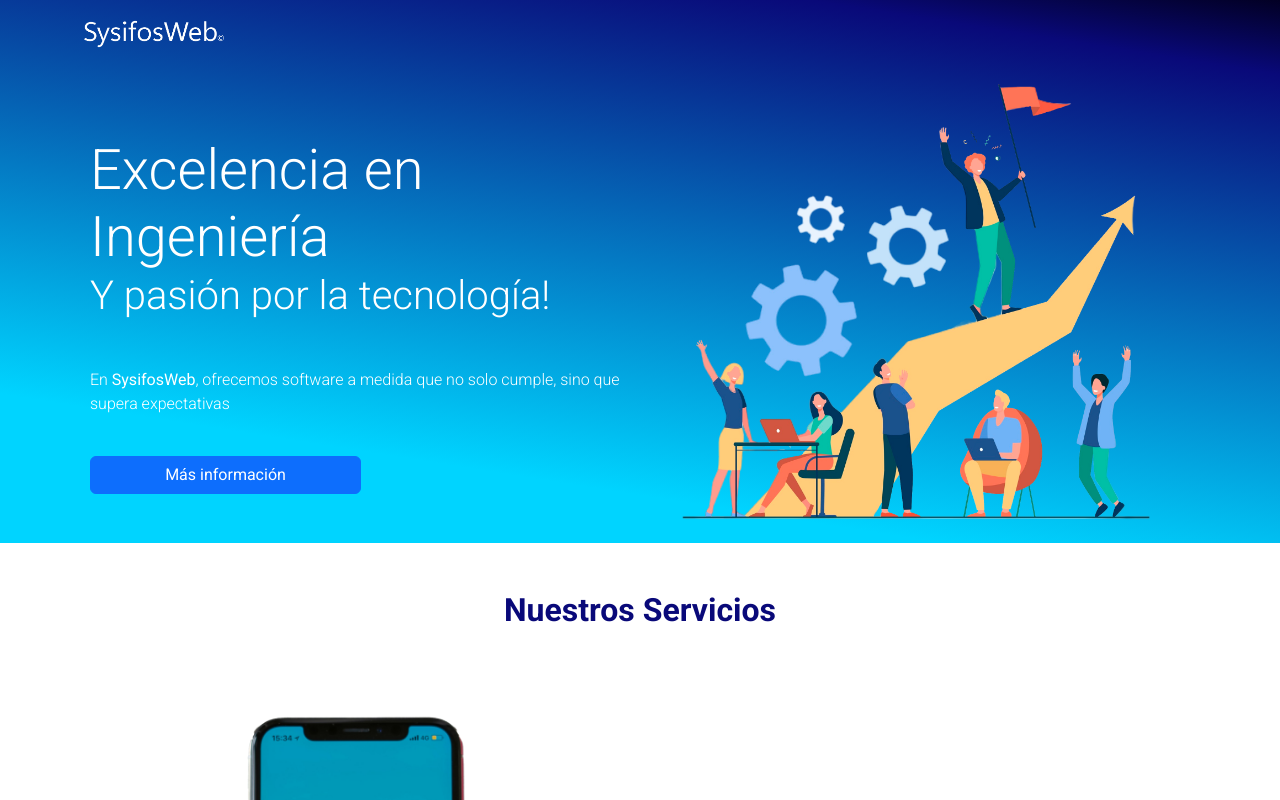
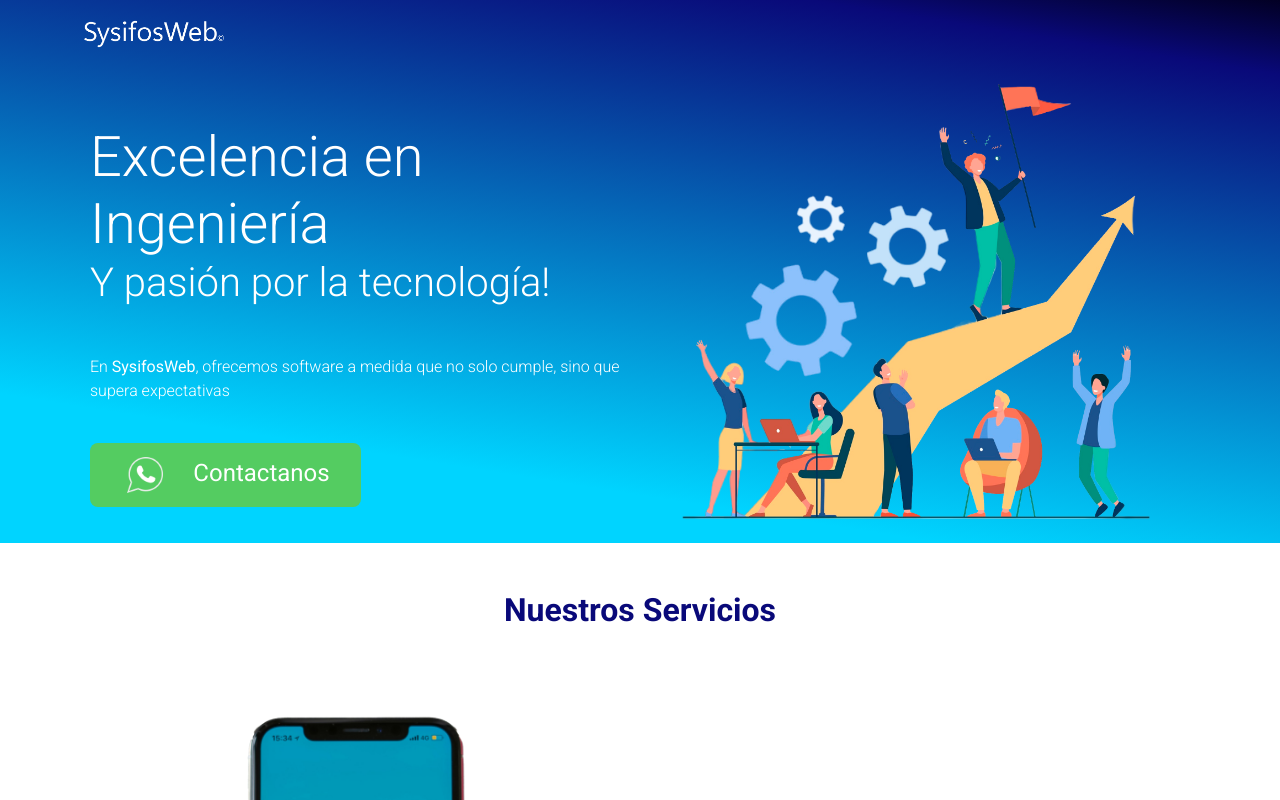
Before and after one commit to SysifosWeb/landingPage, a React (Vite) app: page / in a window 1280 px wide. Shown: the top 800 px of the page. Built offline with nearby package versions, Linux system fonts and the light colour scheme.

Commit message:
boton whatsapp

```diff
--- a/src/Index.jsx
+++ b/src/Index.jsx
@@ -2,6 +2,7 @@ import Service from "./pages/service";
 import team from "./img/team_2.png";
 import logo from "./img/logo-blanco.png";
 import indexcss from "./index.module.css";
+import whatsapp from "./img/whatsapp.png";
 const Index = () => {
   return (
     <>
@@ -59,9 +60,22 @@ const Index = () => {
               cumple, sino que supera expectativas
             </p>
             <div className="text-center text-md-start mb-4">
-              <button className="btn btn-primary btn-md col-6 ">
-                Más información
-              </button>
+              <a
+                className="btn btn-success btn-lg col-6 "
+                aria-label="Chat on WhatsApp"
+                style={{
+                  background: "#54CC61",
+                  border: "none",
+                  fontSize: "1.5em",
+                }}
+                href="https://wa.me/+56949109970?text=Hola!%20Quisiera%20Más%20información%20porfavor"
+              >
+                <img
+                  src={whatsapp}
+                  style={{ height: "3rem", marginRight: "1.5rem" }}
+                />
+                Contactanos
+              </a>
             </div>
           </article>
           <article className="d-flex justify-content-center align-self-end d-none d-md-block">
```
Also changed, not shown: src/img/whatsapp.png (added).
